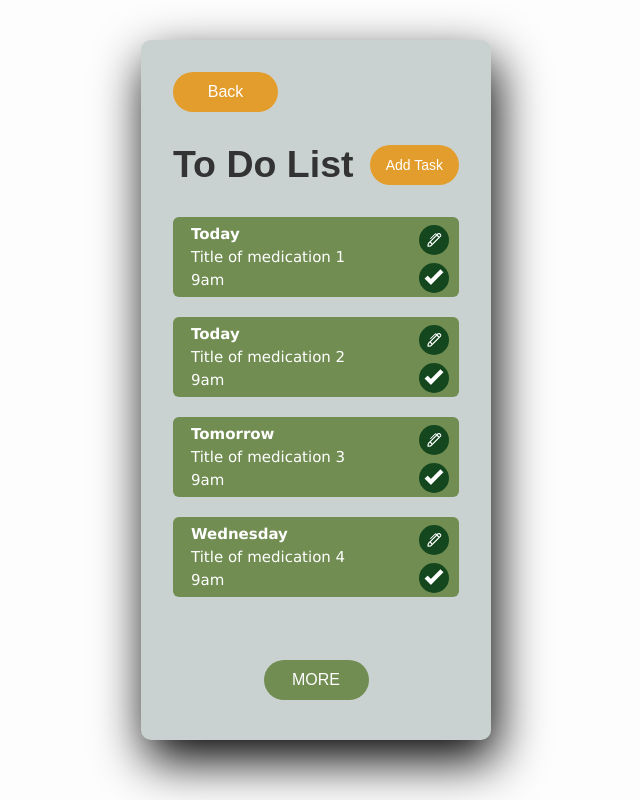
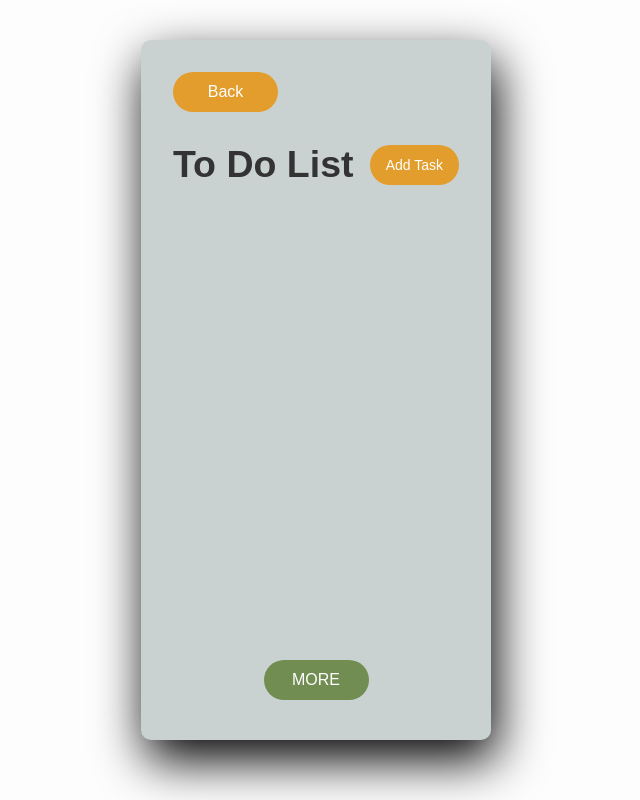
Before and after one commit to gz02/careify, a PHP site: page /todo.html in a window 1280 px wide. Shown: the whole page, without its empty margins (324-964 px from the left). Run offline with PHP 8.4, Linux system fonts and the light colour scheme.

Commit message:
Updated todo.html, todolist.css, todolist.js

```diff
--- a/html/todo.html
+++ b/html/todo.html
@@ -4,8 +4,8 @@
     <meta charset="UTF-8">
     <meta name="viewport" content="width=device-width, initial-scale=1.0">
     <title>TodoList</title>
-    <link rel="stylesheet" type="text/css" href="stylesheet2.css">
-    <link rel="stylesheet" type="text/css" href="todolist.css">
+    <link rel="stylesheet" type="text/css" href="stylesheet2.css?v=12">
+    <link rel="stylesheet" type="text/css" href="todolist.css?v=7">
 
     <link href="https://fonts.googleapis.com/css2?family=Jost:wght@500&display=swap" rel="stylesheet">
 </head>
@@ -24,60 +24,8 @@
                          <button class="button addbutton" onclick="nextStep(2)">Add Task</button>
                        </div>
                        <div class="todo-items-list content-wrapper">
-                           <div class="todo-item">
-                                <time class="todo-item-date">Today</time>
-                                <h3 class="todo-item-title">Title of medication 1</h3>
-                                <time class="todo-item-time">9am</time>
-                                <div class="todo-item-actions">
-                                    <button class="btn-edit" onclick="nextStep(3)">Edit</button>
-                                    <button class="btn-done">Done</button>
-                                </div>
-                           </div>
-                           <div class="todo-item">
-                                <time class="todo-item-date">Today</time>
-                                <h3 class="todo-item-title">Title of medication 2</h3>
-                                <time class="todo-item-time">9am</time>
-                                <div class="todo-item-actions">
-                                    <button class="btn-edit" onclick="nextStep(3)">Edit</button>
-                                    <button class="btn-done">Done</button>
-                                </div>
-                           </div>
-                           <div class="todo-item">
-                                <time class="todo-item-date">Tomorrow</time>
-                                <h3 class="todo-item-title">Title of medication 3</h3>
-                                <time class="todo-item-time">9am</time>
-                                <div class="todo-item-actions">
-                                    <button class="btn-edit" onclick="nextStep(3)">Edit</button>
-                                    <button class="btn-done">Done</button>
-                                </div>
-                           </div>
-                           <div class="todo-item">
-                                <time class="todo-item-date">Wednesday</time>
-                                <h3 class="todo-item-title">Title of medication 4</h3>
-                                <time class="todo-item-time">9am</time>
-                                <div class="todo-item-actions">
-                                    <button class="btn-edit" onclick="nextStep(3)">Edit</button>
-                                    <button class="btn-done">Done</button>
-                                </div>
-                           </div>
-                           <div class="todo-item">
-                                <time class="todo-item-date">Wednesday</time>
-                                <h3 class="todo-item-title">Title of medication 5</h3>
-                                <time class="todo-item-time">9am</time>
-                                <div class="todo-item-actions">
-                                    <button class="btn-edit" onclick="nextStep(3)" >Edit</button>
-                                    <button class="btn-done">Done</button>
-                                </div>
-                           </div>
-                           <div class="todo-item">
-                                <time class="todo-item-date">Wednesday</time>
-                                <h3 class="todo-item-title">Title of medication 6</h3>
-                                <time class="todo-item-time">9am</time>
-                                <div class="todo-item-actions">
-                                    <button class="btn-edit" onclick="nextStep(3)">Edit</button>
-                                    <button class="btn-done">Done</button>
-                                </div>
-                           </div>
+
+
                        </div>
                        <div class="button-container">
                            <button class="button nextbutton" onclick="lisPaginate(2)">MORE</button>
@@ -93,25 +41,34 @@
                              <h2>ADD</h2>
                            </div>
                            <div class="todo-item-form content-wrapper">
+                            <label>Date</label>
                             <input
-                                  type="datetime-local"
-                                  id="todo-time"
-                                  name="todo-time"
-                                  value="2024-06-12T19:30"
-                                  min="2024-06-07T00:00"
-                                  max="2024-06-14T00:00"
-                                  class="input-datetime"
-                                  />
-                              <label>Title</label>
-                              <input type="text" name="todo-title" class="input-text">
-                           </div>
+                                type="date"
+                                id="todo-date"
+                                name="todo-date"
+                                min="2024-06-07"
+                                max="2024-06-14"
+                                class="input-date"
+
+                            />
+                            <label>Time</label>
+                            <input
+                                type="time"
+                                id="todo-time"
+                                name="todo-time"
+                                value="19:30"
+                                class="input-time"
+                            />
+                            <label>Title</label>
+                            <input type="text" name="todo-title" class="input-text" placeholder="Enter Task Here">
+                        </div>
                             <div class="button-container">
                                <button class="button nextbutton" onclick="nextStep(1)">ADD</button>
                            </div>
                      </div>
 
                      <div class="step" id="step3">
-                        <!--Add To Do Item screen -->
+                        <!--Edit To Do Item screen -->
                             <div class="back-button-container">
                                <button class="button backbutton" onclick="nextStep(1)">Back</button>
                            </div>
@@ -142,6 +99,6 @@
         </div>
 
     <script src="https://code.jquery.com/jquery-3.6.4.min.js"></script>
-    <script src="script.js"></script>
+    <script src="todolist.js?v=12"></script>
 </body>
 </html>
--- a/html/todolist.css
+++ b/html/todolist.css
@@ -76,6 +76,16 @@
 	margin: 0 0 8px;
 }
 
+.todo-item.done {
+    text-decoration: line-through;
+    opacity: 0.5; /* Adjust the opacity value as needed */
+}
+
+.btn-delete, .btn-delete:hover{
+	background: url('del.png') center center no-repeat;
+	background-size: contain;
+}
+
 .btn-edit,.btn-edit:hover {
 	background: url('edit.png') center center no-repeat;
 	background-size: contain;
@@ -86,7 +96,7 @@
 	background-size: contain;
 }
 
-.btn-delete, .btn-delete:hover{
+.btn-deleted, .btn-deleted:hover{
 	background: url('del.png') 5px center no-repeat;
 	background-size: contain;
 	width: auto;
--- a/html/todolist.js
+++ b/html/todolist.js
@@ -1,58 +1,95 @@
-let tasks = [];
+let currentStep = 1;
 
-function renderTasks() {
-    const todoList = document.getElementById('todoList');
-    todoList.innerHTML = '';
-
-    tasks.forEach((task, index) => {
-        const li = document.createElement('li');
-        li.innerHTML = `
-            <span>${task.day}: ${task.text} ${task.time}</span>
-            <button class="deletebutton" onclick="deleteTask(${index})">Delete</button>
-        `;
-        todoList.appendChild(li);
-    });
-}
-//<button class="editbutton" onclick="editTask(${index})">Edit</button> line 11.
-function addTask() {
-    const day = document.getElementById('taskDay').value;
-    const text = document.getElementById('taskText').value;
-    const rawTime = document.getElementById('taskTime').value;
-
-    const time = rawTime.length === 1 ? `0${rawTime}:00` : `${rawTime}:00`;
-
-    tasks.unshift({ day, text, time });
-    renderTasks();
+function showStep(step) {
+  document.querySelectorAll('.step').forEach(s => s.style.display = 'none');
+  document.getElementById(`step${step}`).style.display = 'block';
 }
 
-function editTask(index) {
-    const task = tasks[index];
-    document.getElementById('taskDay').value = task.day;
-    document.getElementById('taskTime').value = task.time;
-    document.getElementById('taskText').value = task.text;
-
-    tasks.splice(index, 1);
-    renderTasks();
-    openAddTask(); // Changed to openAddTask() instead of openAddTaskModal()
+function nextStep(next) {
+  currentStep = next;
+  showStep(next);
 }
 
-function deleteTask(index) {
-    tasks.splice(index, 1);
-    renderTasks();
+function prevStep(prev) {
+  currentStep = prev;
+  showStep(prev);
 }
 
-function populateTimeDropdown() {
-    const timeDropdown = document.getElementById('taskTime');
-    for (let hour = 8; hour <= 20; hour++) {
-        const formattedHour = hour < 10 ? `0${hour}` : `${hour}`;
-        const option = document.createElement('option');
-        option.value = formattedHour;
-        option.text = `${formattedHour}:00`;
-        timeDropdown.add(option);
-    }
+showStep(currentStep);
+function markAsDone(button) {
+  // Get the parent element of the button, which is the todo item
+  var todoItem = button.closest('.todo-item');
+  console.log("Click done.");
+
+  // Add a class to apply the strike-through and transparency styles
+  todoItem.classList.add('done');
+
+  // Optionally, you can remove the todo item after marking it as done
+  // todoItem.remove();
 }
 
+// Sets the Date to current date.
+document.addEventListener("DOMContentLoaded", function () {
+  var currentDate = new Date().toISOString().split("T")[0];
+  document.getElementById("todo-date").value = currentDate;
+});
 
-populateTimeDropdown();
 
-renderTasks();
+// JavaScript function to handle the click event on the "ADD" button
+document.addEventListener("DOMContentLoaded", function () {
+  // Get the "ADD" button by class name
+  var addButton = document.querySelector(".step#step2 .button.nextbutton");
+
+  // Add a click event listener to the "ADD" button
+  addButton.addEventListener("click", function () {
+      // Get the values from the input fields
+
+      var todoTime = document.getElementById("todo-time").value;
+      var todoDate = document.getElementById("todo-date").value;
+      var todoTitle = document.querySelector(".step#step2 .input-text").value;
+
+      var formattedDate = new Date(todoDate).toLocaleDateString('en-US', {
+        weekday: 'long',
+        month: 'long',
+        day: 'numeric'
+      });
+
+      // Create a new todo item HTML
+      var newTodoItemHTML = `
+          <div class="todo-item">
+              <time class="todo-item-date">${formattedDate}</time>
+              <h3 class="todo-item-title">${todoTitle}</h3>
+              <time class="todo-item-time">${todoTime}</time>
+              <div class="todo-item-actions">
+                  <button class="btn-delete"></button>
+                  <button class="btn-done">Done</button>
+              </div>
+          </div>
+      `;
+
+      // Append the new todo item to the todo list
+      var todoList = document.querySelector(".step#step1 .todo-items-list");
+      todoList.innerHTML += newTodoItemHTML;
+
+      // Navigate back to step 1
+      nextStep(1);
+
+      document.addEventListener("click", function (event) {
+        if (event.target.classList.contains("btn-done")) {
+          markAsDone(event.target);
+        }
+      });
+
+      var deleteButtons = document.querySelectorAll(".btn-delete");
+        deleteButtons.forEach(function (deleteButton) {
+            deleteButton.addEventListener("click", function (event) {
+                // Get the parent element of the delete button, which is the todo item
+                var todoItemToDelete = event.target.closest('.todo-item');
+
+                // Remove the todo item
+                todoItemToDelete.remove();
+            });
+        });
+
+  });
+});
```
